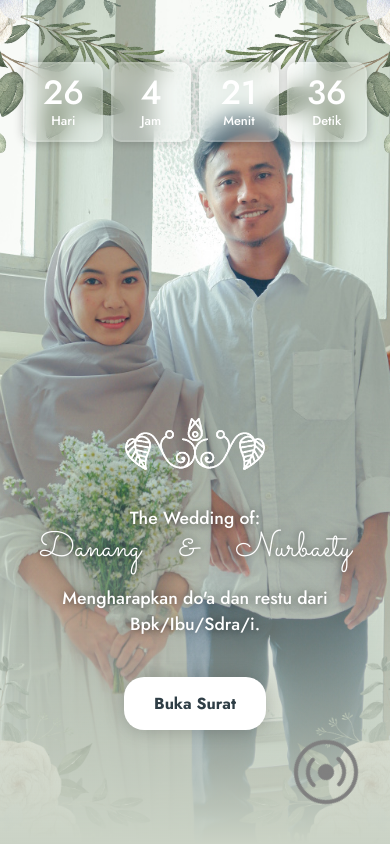
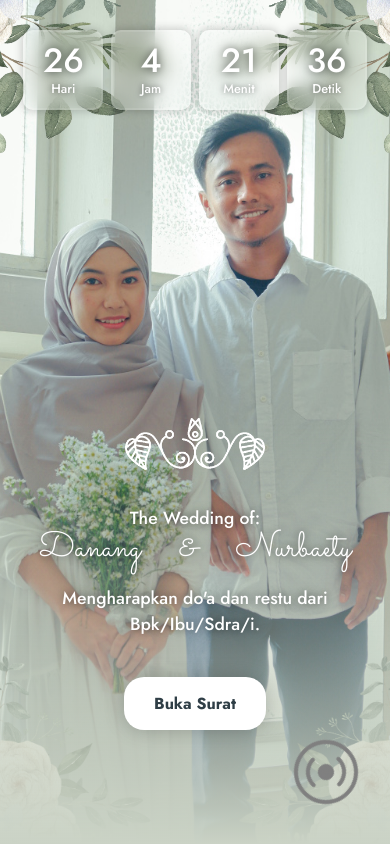
Before and after one commit to muhAzis/wedding-nurbaety-danang, a website built with Vite: page index.html in a window 390 px wide. Built offline with nearby package versions, Linux system fonts and the light colour scheme; no server answers; files whose address does not match are found by name.

Commit message:
fix styling

```diff
--- a/style.css
+++ b/style.css
@@ -347,11 +347,13 @@ header .row2 {
 #countdown .number {
   font-size: 3rem;
   line-height: 1cm;
+  text-shadow: 0 0 10px rgba(0, 0, 0, 0.6);
 }
 
 #countdown .text {
   font-size: 1rem;
   font-weight: 500;
+  text-shadow: 0 0 6px rgba(0, 0, 0, 0.6);
 }
 
 #countdown .flower {
@@ -1026,9 +1028,9 @@ header .row2 {
     max-width: 350px;
   }
 
-  #countdown {
+  /* #countdown {
     margin-top: 2rem;
-  }
+  } */
 
   #countdown .day,
   #countdown .hour,
```
